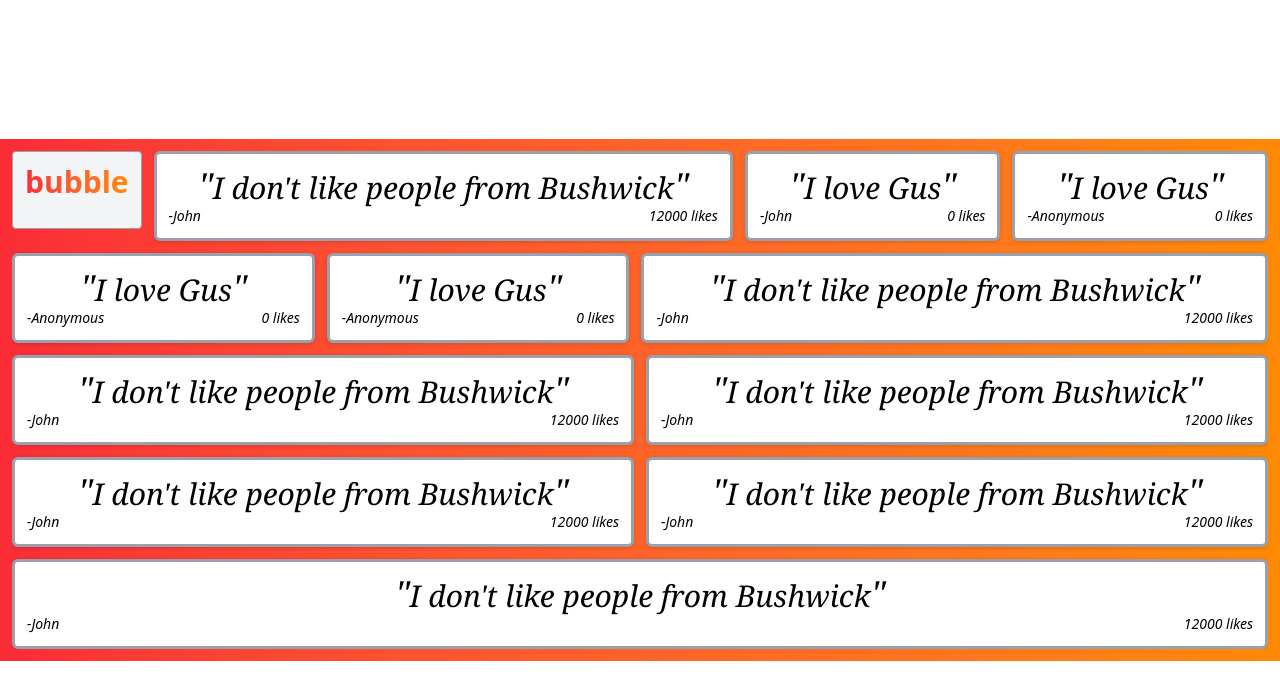
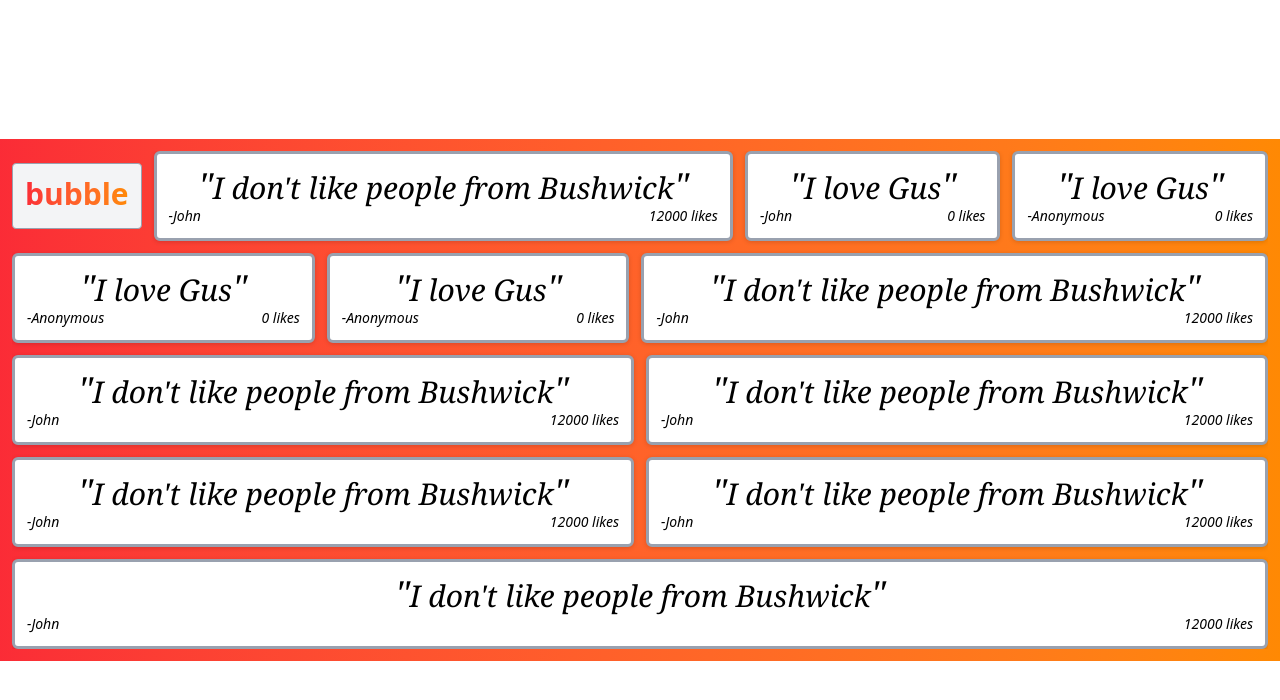
Before and after one commit to JohnSwiftC/bubble, a React (Vite) app: page / in a window 1280 px wide. Shown: the top 700 px of the page. Built offline with nearby package versions, Linux system fonts and the light colour scheme.

Commit message:
fix bubble logo

```diff
--- a/src/App.jsx
+++ b/src/App.jsx
@@ -9,7 +9,7 @@ function App() {
       <div className="w-screen bg-gradient-to-r from-red-500 to-orange-400 p-3">
 
         <div className="overflow-scroll flex flex-wrap gap-3">
-          <div className="text-center bg-gray-100 border border-gray-400 mb-3 p-3 rounded">
+          <div className="text-center bg-gray-100 border border-gray-400 mb-3 p-3 rounded mt-3">
             <p className="text-transparent bg-clip-text font-bold text-3xl bg-gradient-to-r from-red-500 to-orange-400">
               bubble
             </p>
```
